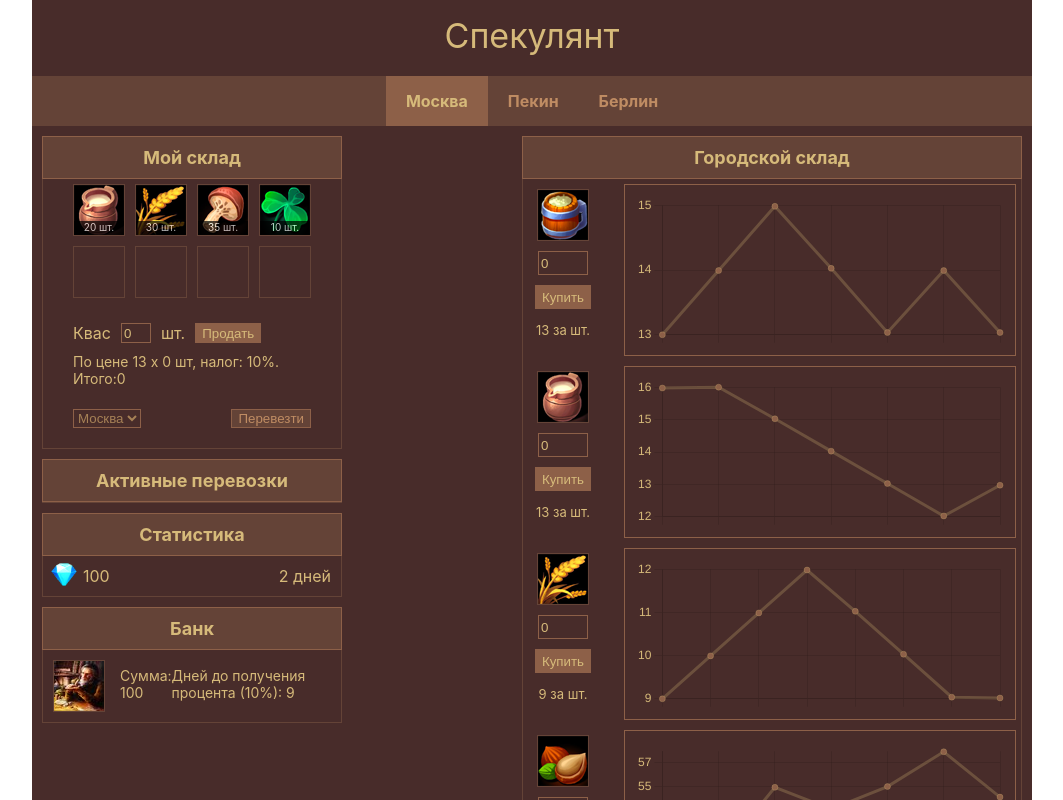
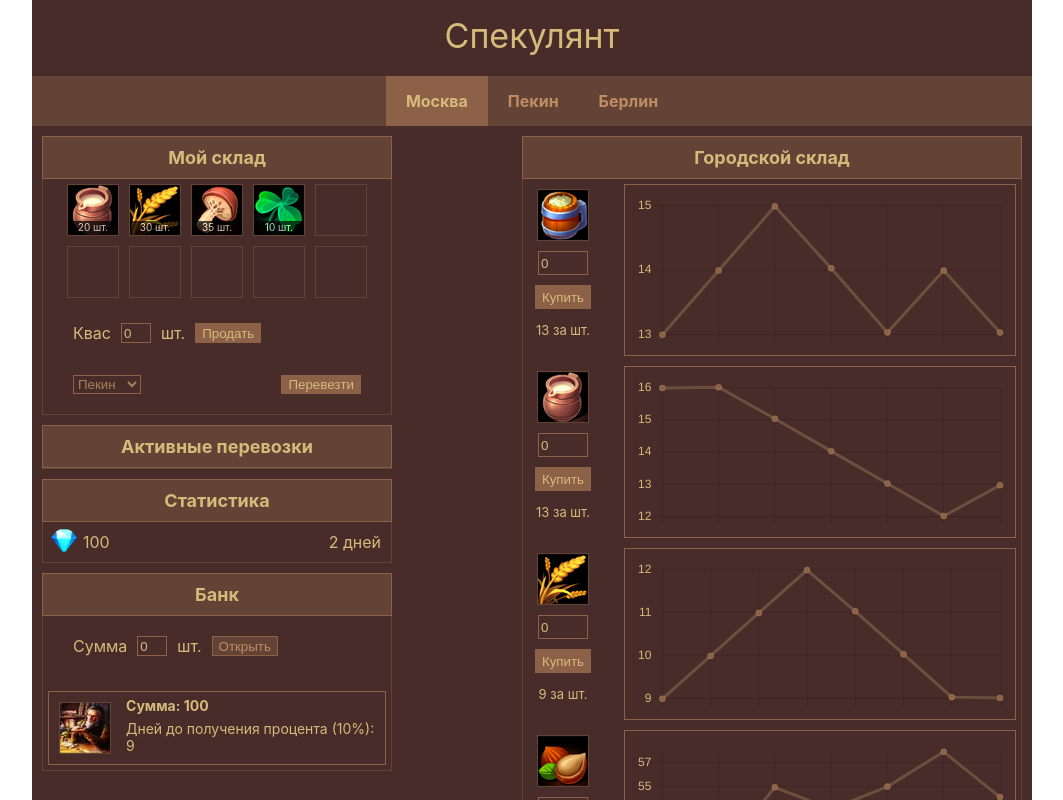
Before and after one commit to ArtLevel/Speculator, a React (Create React App) app: page / in a window 1280 px wide. Shown: the top 800 px of the page, without its empty margins (108-1171 px from the left). Built offline with nearby package versions, Linux system fonts and the light colour scheme.

Commit message:
Added Opening Deposits and Fixed bugs

```diff
--- a/src/Components/App/App.scss
+++ b/src/Components/App/App.scss
@@ -22,7 +22,7 @@
 
 
     .column {
-      width: 300px;
+      width: 350px;
 
       &:last-child {
         width: 500px;
--- a/src/Components/App/App.tsx
+++ b/src/Components/App/App.tsx
@@ -28,6 +28,7 @@ function App() {
     getStorageByCity,
     selectedGood,
     getCityStorage,
+    openDeposit,
   } = useAppLogic();
 
   useEffect(() => {
@@ -78,7 +79,11 @@ function App() {
             <Stats days={days} money={money} />
           </div>
           <div>
-            <Bank deposits={deposits} />
+            <Bank
+              deposits={deposits}
+              onOpenDeposit={openDeposit}
+              money={money}
+            />
           </div>
         </div>
         <div className="column">
--- a/src/Components/Bank/Bank.scss
+++ b/src/Components/Bank/Bank.scss
@@ -4,6 +4,8 @@
     .good-item-wrapper {
       display: flex;
       justify-content: space-between;
+      border: 1px solid $color3;
+      margin: 5px;
 
       .good-item-description {
         width: 70px;
@@ -31,6 +33,7 @@
         text-align: left;
         justify-content: space-between;
         align-items: center;
+        flex-wrap: wrap;
 
         .header,
         .days {
--- a/src/Components/Bank/Bank.tsx
+++ b/src/Components/Bank/Bank.tsx
@@ -1,18 +1,49 @@
-import React from "react";
+import React, { useState } from "react";
 
 import "./Bank.scss";
 import { DepositsT } from "../hooks/useAppLogic";
 
 type BankType = {
+  money: number;
   deposits: DepositsT;
+  onOpenDeposit: (amount: number) => void;
 };
 
-function Bank({ deposits }: BankType) {
+function Bank({ deposits, onOpenDeposit, money }: BankType) {
+  const [amount, setAmount] = useState(0);
+
   return (
     <div className="diposits">
       <h2 className="title">Банк</h2>
 
       <div className="panel">
+        <div className="sell-panel">
+          <div className="sell-panel-content">
+            <span>Сумма</span>
+            <div className="controls">
+              <input
+                type="text"
+                className="input"
+                value={amount}
+                maxLength={3}
+                onChange={(event) =>
+                  setAmount(parseInt(event.target.value, 10) || 0)
+                }
+              />
+              шт.
+              <button
+                className="button"
+                disabled={
+                  !amount || amount < 0 || amount > money || amount < 100
+                }
+                onClick={() => onOpenDeposit(amount)}
+              >
+                Открыть
+              </button>
+            </div>
+          </div>
+        </div>
+
         {deposits.map((deposit) => {
           return (
             <div className="good-item-wrapper" key={Math.random()}>
@@ -22,7 +53,9 @@ function Bank({ deposits }: BankType) {
 
               <div className="good-item-deposit-info">
                 <div>
-                  <div className="header">Сумма: {deposit.amount}</div>
+                  <div className="header">
+                    <b>Сумма: {deposit.amount}</b>
+                  </div>
                 </div>
                 <div>
                   <div className="days">
--- a/src/Components/Storage/Storage.tsx
+++ b/src/Components/Storage/Storage.tsx
@@ -25,7 +25,7 @@ function Storage({
   onTransport,
 }: StorageType) {
   const [qty, setQty] = useState(0);
-  const [targetCityId, setTargetCityId] = useState(1);
+  const [targetCityId, setTargetCityId] = useState(2);
 
   function findGoodById(id: number) {
     return goods.find((item) => item.id === id)?.title;
@@ -40,8 +40,8 @@ function Storage({
       <h2 className="title">Мой склад</h2>
       <div className="panel">
         <ul className="goods">
-          {Array(8)
-            .fill(8)
+          {Array(10)
+            .fill(10)
             .map((i, index) => {
               if (storage[index]) {
                 const item = storage[index];
@@ -100,15 +100,13 @@ function Storage({
                   </button>
                 </div>
               </div>
-              {selectedGoodPrice ? (
+              {(selectedGoodPrice && qty && (
                 <div className="sell-panel-info">
-                  По цене {selectedGoodPrice} x {qty} шт, налог: 10%. <br />{" "}
-                  Итого:
+                  По цене {selectedGoodPrice} x {qty} шт, налог: 10% Итого:
                   {getTotalPrice()}
                 </div>
-              ) : (
-                <span>Этот товар в городе не продаётся</span>
-              )}
+              )) ||
+                ""}
             </div>
 
             <div className="order-panel">
--- a/src/Components/Transportations/Transportations.tsx
+++ b/src/Components/Transportations/Transportations.tsx
@@ -46,8 +46,8 @@ function Transportations({
                   </div>
                   <div className="path">
                     <>
-                      {getCityNameById(order.fromCityId)} -{" "}
-                      {getCityNameById(order.targetCityId)}
+                      Из: {getCityNameById(order.fromCityId)} <br />
+                      В: {getCityNameById(order.targetCityId)}
                     </>
                   </div>
                 </div>
--- a/src/Components/hooks/useAppLogic.tsx
+++ b/src/Components/hooks/useAppLogic.tsx
@@ -172,7 +172,8 @@ export const useAppLogic = () => {
           newDeposits.splice(index, 1);
 
           setMoney((oldMoney) => {
-            return oldMoney + deposit.amount * 1.1;
+            console.log(Math.floor(oldMoney + deposit.amount * 1.1));
+            return Math.floor(oldMoney + deposit.amount * 1.1);
           });
         }
       });
@@ -292,7 +293,7 @@ export const useAppLogic = () => {
         targetCityId,
         goodId: selectedGood,
         qty: storage[goodIndex].qty,
-        days: 1,
+        days: 7,
       };
 
       newOrders.push(order);
@@ -355,6 +356,24 @@ export const useAppLogic = () => {
     return 0;
   }
 
+  function openDeposit(amount: number) {
+    if (amount > 0 && money >= amount && amount >= 100) {
+      setDeposits((prevState) => {
+        const newDeposits = [...prevState];
+
+        newDeposits.push({
+          days: 30,
+          amount,
+          id: Math.random(),
+        });
+
+        setMoney((prevState) => prevState - amount);
+
+        return newDeposits;
+      });
+    }
+  }
+
   return {
     liveProcess,
     sellGoods,
@@ -372,5 +391,6 @@ export const useAppLogic = () => {
     getStorageByCity,
     selectedGood,
     getCityStorage,
+    openDeposit,
   };
 };
```
